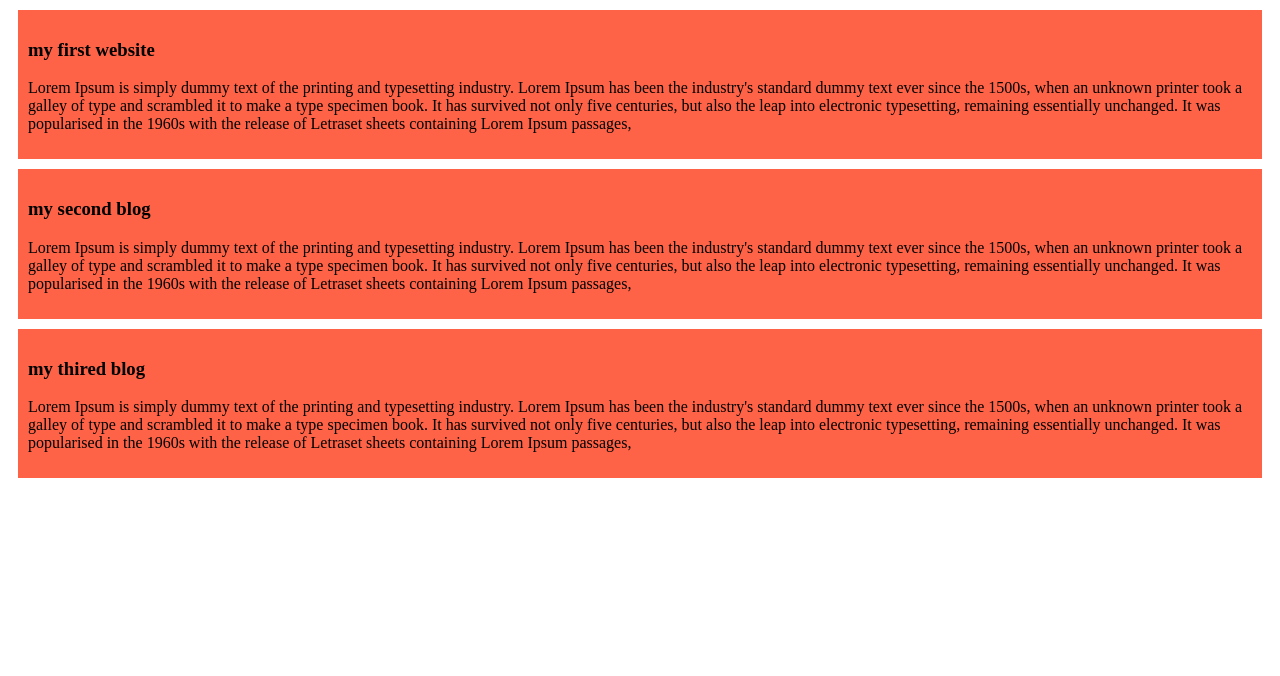
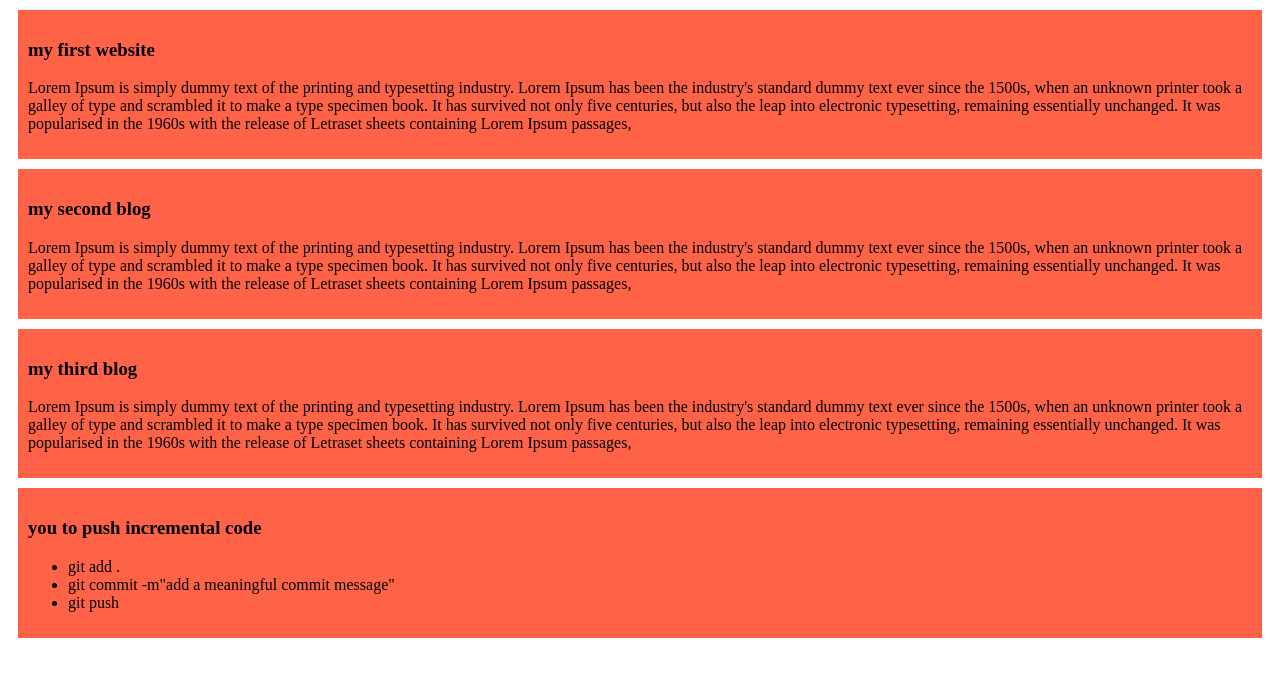
Before and after one commit to Shahela-Nuri/my-simple-website, a plain HTML site: page index.html in a window 1280 px wide. Drawn offline with Linux system fonts and the light colour scheme.

Commit message:
added a list to push code

```diff
--- a/index.html
+++ b/index.html
@@ -24,12 +24,20 @@
               with the release of Letraset sheets containing Lorem Ipsum passages,</p>
     </div>
     <div>
-        <h3>my thired blog</h3>
+        <h3>my third blog</h3>
         <p>Lorem Ipsum is simply dummy text of the printing and typesetting industry. Lorem Ipsum has been the industry's standard dummy text ever
              since the 1500s, when an unknown printer took a galley of type and scrambled
              it to make a type specimen book. It has survived not only five centuries, but
              also the leap into electronic typesetting, remaining essentially unchanged. It was popularised in the 1960s
               with the release of Letraset sheets containing Lorem Ipsum passages,</p>
     </div>
+    <div>
+    <h3>you to push incremental code</h3>
+    <ul>
+        <li>git add .</li>
+        <li>git commit -m"add a meaningful commit message"</li>
+        <li>git push</li>
+    </ul>
+    </div>
 </body>
 </html>
```
